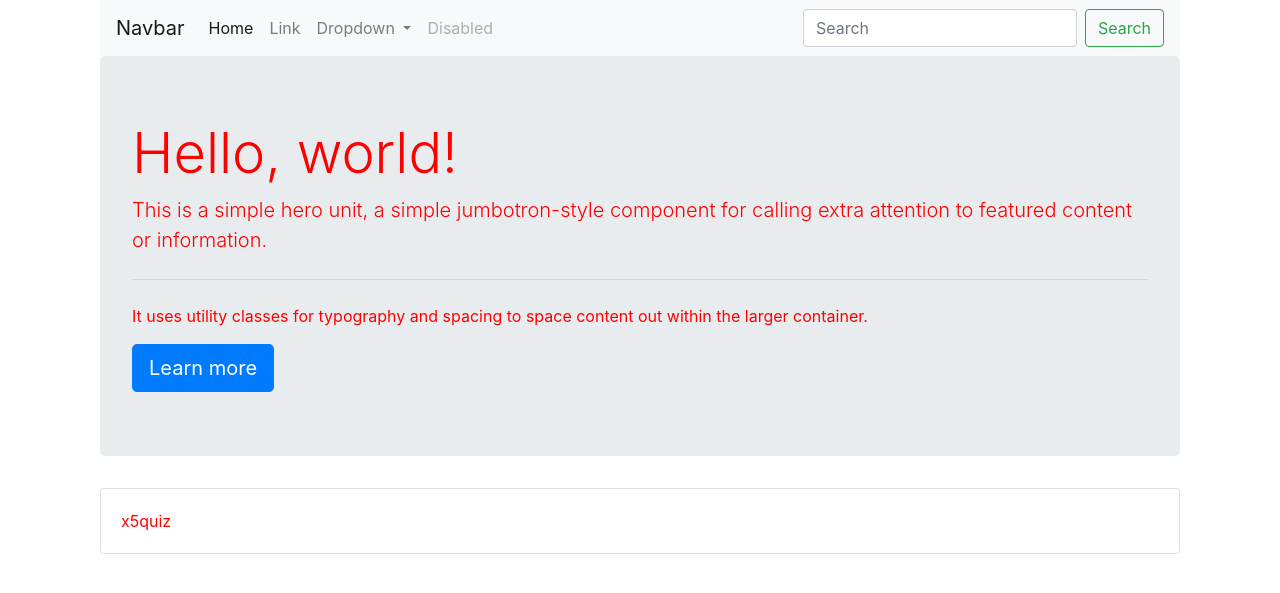
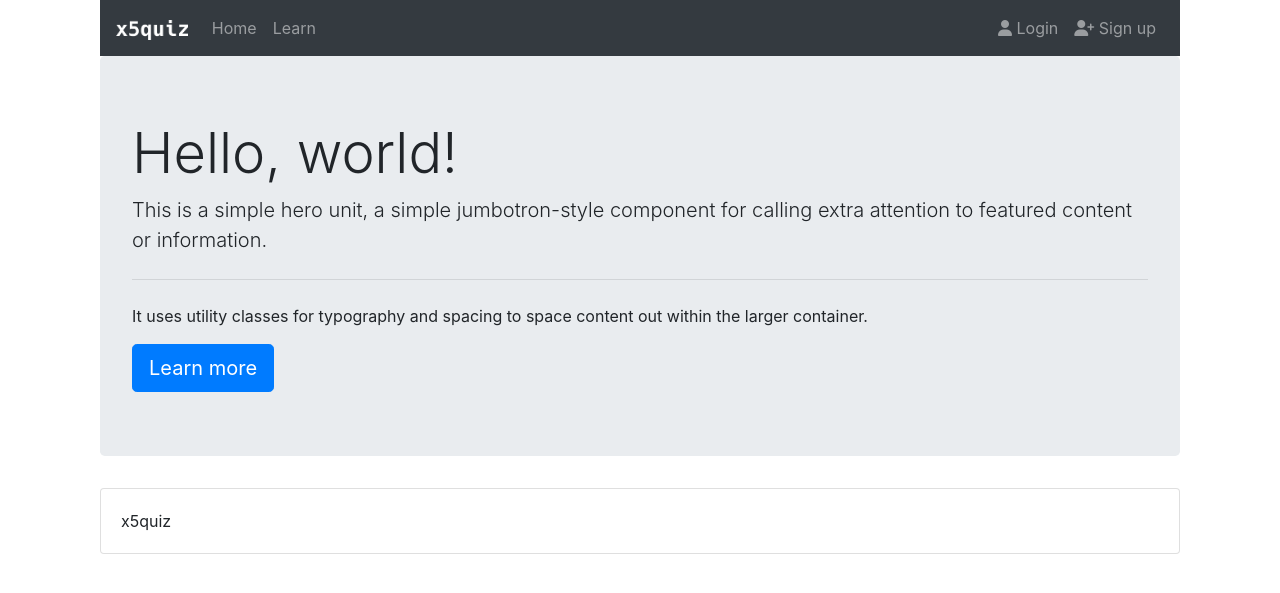
Before and after one commit to gregpr07/x5quiz, a Django app: page / in a window 1280 px wide. Shown: the top 593 px of the page. Run offline with Django 3.2, Linux system fonts and the light colour scheme; some libraries are stand-ins or nearby versions.

Commit message:
Header, fixed static importing.

```diff
--- a/home/urls.py
+++ b/home/urls.py
@@ -3,5 +3,5 @@ from django.urls import path
 from . import views
 
 urlpatterns = [
-    path('', views.index_view, name='quiz-index'),
+    path('', views.index_view, name='home-index'),
 ]
--- a/static/css/style.css
+++ b/static/css/style.css
@@ -1,3 +1,3 @@
 * {
-    color: red;
+
 }
--- a/templates/components/header.html
+++ b/templates/components/header.html
@@ -1,35 +1,27 @@
-<nav class="navbar navbar-expand-lg navbar-light bg-light">
-    <a class="navbar-brand" href="#">Navbar</a>
-    <button class="navbar-toggler" type="button" data-toggle="collapse" data-target="#navbarSupportedContent" aria-controls="navbarSupportedContent" aria-expanded="false" aria-label="Toggle navigation">
-        <span class="navbar-toggler-icon"></span>
-    </button>
+{% load static %}
 
-    <div class="collapse navbar-collapse" id="navbarSupportedContent">
+<nav class="navbar navbar-expand-md navbar-dark bg-dark">
+    <a class="navbar-brand" href="#">
+        <img src="{% static "img/logo.png" %}" alt="x5quiz logo" height="20">
+    </a>
+    <div class="navbar-collapse collapse w-100 order-1 order-md-0 dual-collapse2">
         <ul class="navbar-nav mr-auto">
-            <li class="nav-item active">
-                <a class="nav-link" href="#">Home <span class="sr-only">(current)</span></a>
+            <li class="nav-item">
+                <a class="nav-link" href="{% url "home-index" %}">Home</a>
             </li>
             <li class="nav-item">
-                <a class="nav-link" href="#">Link</a>
+                <a class="nav-link" href="{% url "quiz-index" %}">Learn</a>
             </li>
-            <li class="nav-item dropdown">
-                <a class="nav-link dropdown-toggle" href="#" id="navbarDropdown" role="button" data-toggle="dropdown" aria-haspopup="true" aria-expanded="false">
-          Dropdown
-        </a>
-                <div class="dropdown-menu" aria-labelledby="navbarDropdown">
-                    <a class="dropdown-item" href="#">Action</a>
-                    <a class="dropdown-item" href="#">Another action</a>
-                    <div class="dropdown-divider"></div>
-                    <a class="dropdown-item" href="#">Something else here</a>
-                </div>
+        </ul>
+    </div>
+    <div class="navbar-collapse collapse w-100 order-3 dual-collapse2">
+        <ul class="navbar-nav ml-auto">
+            <li class="nav-item">
+                <a class="nav-link" href="{% url "accounts-login" %}"><i class="fas fa-user"></i> Login</a>
             </li>
             <li class="nav-item">
-                <a class="nav-link disabled" href="#" tabindex="-1" aria-disabled="true">Disabled</a>
+                <a class="nav-link" href="{% url "accounts-signup" %}"><i class="fas fa-user-plus"></i> Sign up</a>
             </li>
         </ul>
-        <form class="form-inline my-2 my-lg-0">
-            <input class="form-control mr-sm-2" type="search" placeholder="Search" aria-label="Search">
-            <button class="btn btn-outline-success my-2 my-sm-0" type="submit">Search</button>
-        </form>
     </div>
 </nav>
--- a/x5quiz/settings.py
+++ b/x5quiz/settings.py
@@ -130,7 +130,11 @@ USE_TZ = True
 # https://docs.djangoproject.com/en/3.0/howto/static-files/
 
 STATIC_URL = '/static/'
-TATICFILES_DIRS = [
+
+STATICFILES_DIRS = [
     os.path.join(BASE_DIR, "static"),
     '/var/www/static/',
 ]
+
+MEDIA_URL = '/media/'
+MEDIA_ROOT = os.path.join(BASE_DIR, 'media')
```
Also changed, not shown: static/img/logo.png (added).
